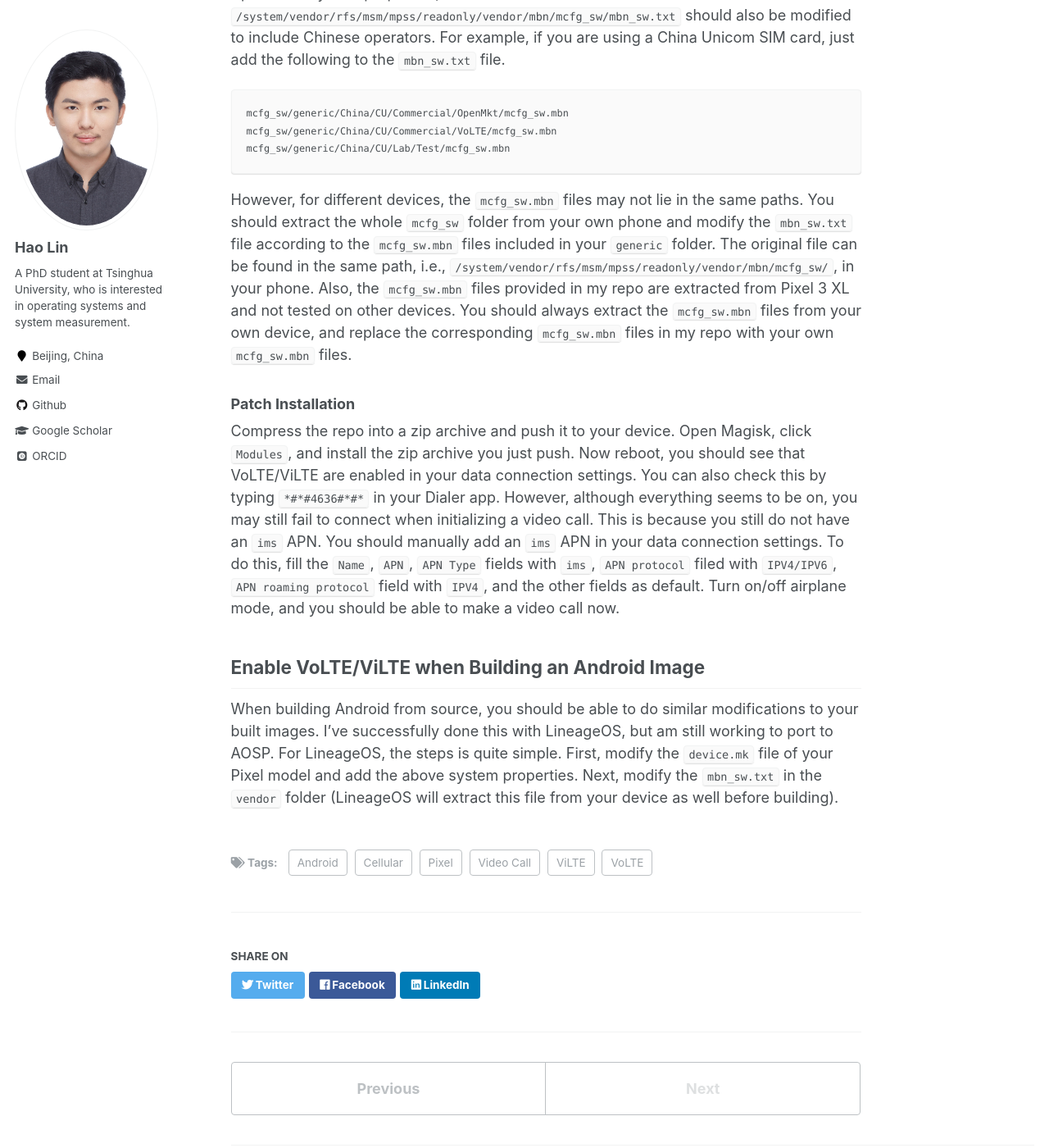
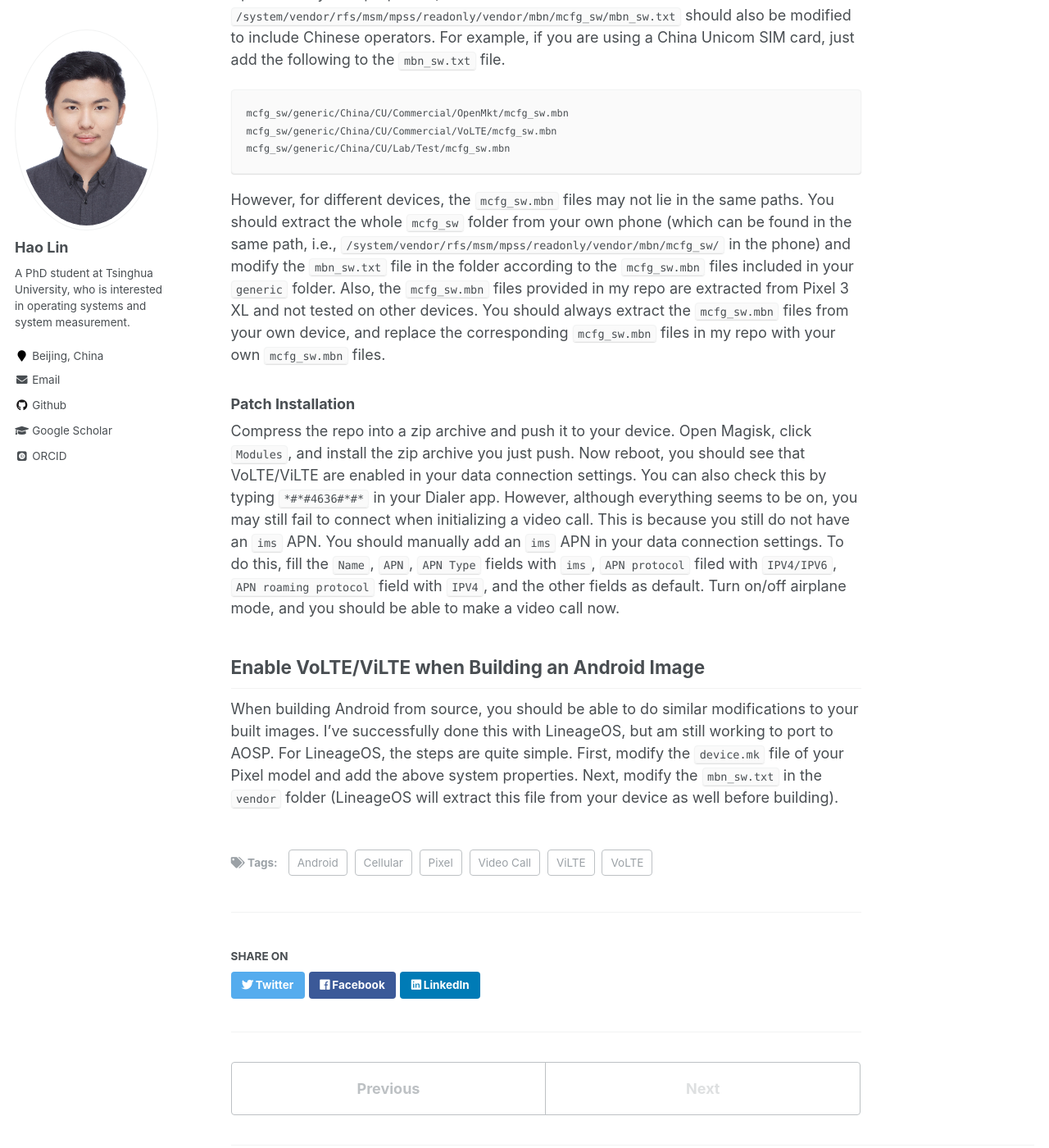
Before and after one commit to andylin-hao/andylin-hao.github.io, a Jekyll site: the page built from _posts/2022-10-25-Enable-VoLTE-Pixel.md, in a window 1280 px wide and 1400 px high, scrolled down 1953 px. Shown: the whole window at 82% size. Built offline with Jekyll 4.4.1, drawn with Linux system fonts in a browser that asks for light colours; some web fonts are replaced.

Commit message:
Update 2022-10-25-Enable-VoLTE-Pixel.md

````diff
--- a/_posts/2022-10-25-Enable-VoLTE-Pixel.md
+++ b/_posts/2022-10-25-Enable-VoLTE-Pixel.md
@@ -80,8 +80,7 @@ mcfg_sw/generic/China/CU/Commercial/VoLTE/mcfg_sw.mbn
 mcfg_sw/generic/China/CU/Lab/Test/mcfg_sw.mbn
 ```
 However, for different devices, the `mcfg_sw.mbn` files may not lie in the same paths.
-You should extract the whole `mcfg_sw` folder from your own phone and modify the `mbn_sw.txt` file according to the `mcfg_sw.mbn` files included in your `generic` folder.
-The original file can be found in the same path, i.e., `/system/vendor/rfs/msm/mpss/readonly/vendor/mbn/mcfg_sw/`, in your phone.
+You should extract the whole `mcfg_sw` folder from your own phone (which can be found in the same path, i.e., `/system/vendor/rfs/msm/mpss/readonly/vendor/mbn/mcfg_sw/` in the phone) and modify the `mbn_sw.txt` file in the folder according to the `mcfg_sw.mbn` files included in your `generic` folder.
 Also, the `mcfg_sw.mbn` files provided in my repo are extracted from Pixel 3 XL and not tested on other devices.
 You should always extract the `mcfg_sw.mbn` files from your own device, and replace the corresponding `mcfg_sw.mbn` files in my repo with your own `mcfg_sw.mbn` files.
 
@@ -101,6 +100,6 @@ Turn on/off airplane mode, and you should be able to make a video call now.
 
 When building Android from source, you should be able to do similar modifications to your built images.
 I've successfully done this with LineageOS, but am still working to port to AOSP.
-For LineageOS, the steps is quite simple.
+For LineageOS, the steps are quite simple.
 First, modify the `device.mk` file of your Pixel model and add the above system properties.
 Next, modify the `mbn_sw.txt` in the `vendor` folder (LineageOS will extract this file from your device as well before building).
````
